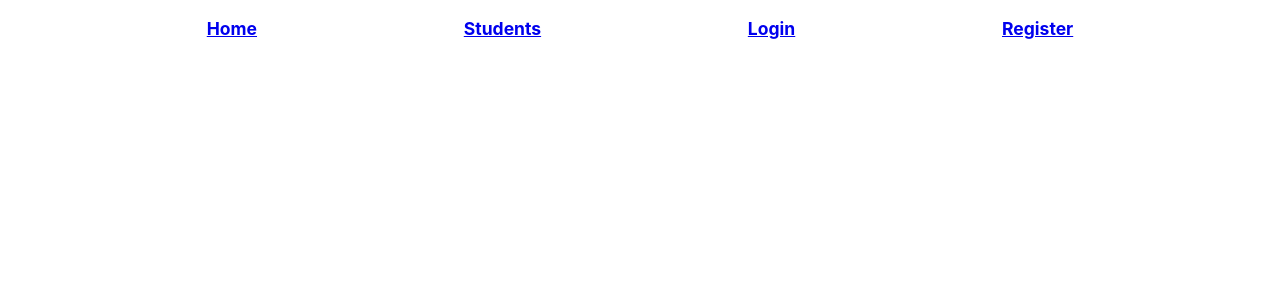
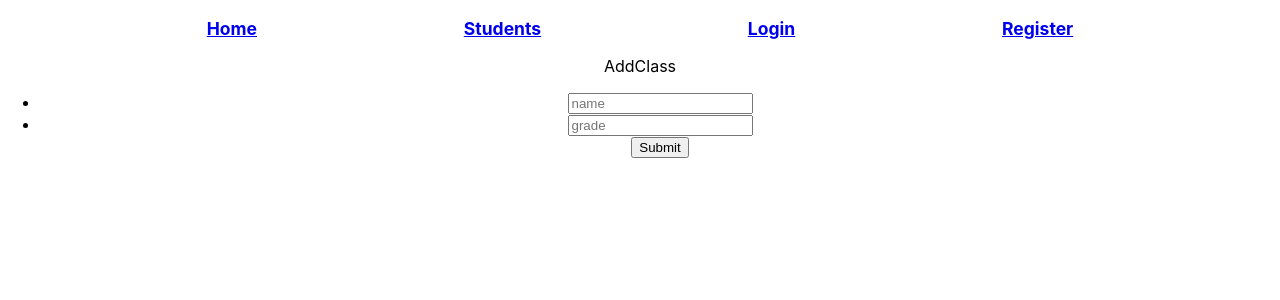
Before and after one commit to wolfy1313/BannerFrontEnd, a React (Create React App) app in the folder banner-front-end/: page /class in a window 1280 px wide. Shown: the top 300 px of the page. Built offline with nearby package versions, Linux system fonts and the light colour scheme.

Commit message:
add AddClass.jsx and updated studentDetails

```diff
--- a/banner-front-end/src/App.js
+++ b/banner-front-end/src/App.js
@@ -9,6 +9,7 @@ import Login from './components/Login'
 import Class from './components/Class'
 import Students from './components/Students'
 import StudentDetails from './components/StudentDetails'
+import AddClass from './components/AddClass'
 
 function App() {
   const [authenticated, toggleAuthenticated] = useState(false)
@@ -55,6 +56,7 @@ function App() {
             }
           />
           <Route path="/class/:id" element={<Class />} />
+          <Route path="/class" element={<AddClass />} />
           <Route path="/register" element={<Register />} />
           <Route path="/home" element={<Home />} />
           <Route path="/students" element={<Students />} />
--- /dev/null
+++ b/banner-front-end/src/components/AddClass.jsx
@@ -0,0 +1,39 @@
+import React from 'react'
+import { useState } from 'react';
+import axios from 'axios';
+import { useNavigate } from 'react-router-dom';
+
+const AddClass = () => {
+  const navigate = useNavigate()
+  const initialState = { name: '', grade: ''};
+  const [newClass, setNewClass] = useState(initialState)
+
+  const handleChange = (e) => {
+    setNewClass({ ...newClass, [e.target.name]: e.target.value})
+  }
+
+  const handleSubmit = async (e) => {
+    e.preventDefault()
+    const response = await axios.post('/api/class', newClass)
+    setNewClass(initialState)
+    navigate('/')
+  }
+
+
+
+  return (
+    <div>AddClass
+      <div className='add-class-form'>
+          <form onSubmit={handleSubmit} key={newClass.id}>
+            <ul>
+              <li><input type="text" value={newClass.name} onChange={handleChange} id={'name'} placeholder={'name'}/></li>
+              <li><input type="text" value={newClass.grade} onChange={handleChange} id={'grade'} placeholder={'grade'}/></li>
+              <button>Submit</button>
+            </ul>
+          </form>
+        </div>
+    </div>
+  )
+}
+
+export default AddClass
--- a/banner-front-end/src/components/Class.jsx
+++ b/banner-front-end/src/components/Class.jsx
@@ -1,12 +1,13 @@
 import React from 'react'
 import axios from 'axios'
-import { useParams } from 'react-router-dom'
+import { Navigate, useParams } from 'react-router-dom'
 import { useState, useEffect } from 'react'
 
 const Class = () => {
   let {id} = useParams()
 
-const [selectedCourse, setSelectedCourse]= useState("")
+  const [selectedCourse, setSelectedCourse]= useState("")
+
 
 useEffect(()=>{
   const apiCall = async () =>{
@@ -16,12 +17,18 @@ useEffect(()=>{
   apiCall()
 },[])
 
+
+
+
   return (
     <div>
+      <div className='courses'>
     <h1>Students in this CLASS</h1>
     <section>
       {selectedCourse.name}
     </section>
+      </div>
+
     </div>
   )
 }
--- a/banner-front-end/src/components/StudentDetails.jsx
+++ b/banner-front-end/src/components/StudentDetails.jsx
@@ -6,6 +6,7 @@ import { useEffect, useState } from 'react'
 const StudentDetails = () => {
   const {id} = useParams()
   const [studentCourses, setStudentCourses] = useState([])
+  const [student, setStudent] = useState("")
   let navigate = useNavigate()
 
 
@@ -13,17 +14,19 @@ const StudentDetails = () => {
     const response = await axios.get(`http://localhost:3001/api/studentclass/${id}`)
     console.log(response)
     setStudentCourses(response.data.students)
+    setStudent(response.data.name)
   }
   useEffect(()=>{
     getStudentCourses()
   },[])
 
   return (
-    <div>Student
+    <div>{student}
     {studentCourses?.map((studentCourse) => (
 
       <div>
-      {studentCourse.name}
+      <h4>{studentCourse.name} </h4>
+      <h4> {studentCourse.StudentClass.grade}</h4>
       </div>
     )) }
     </div>
```
